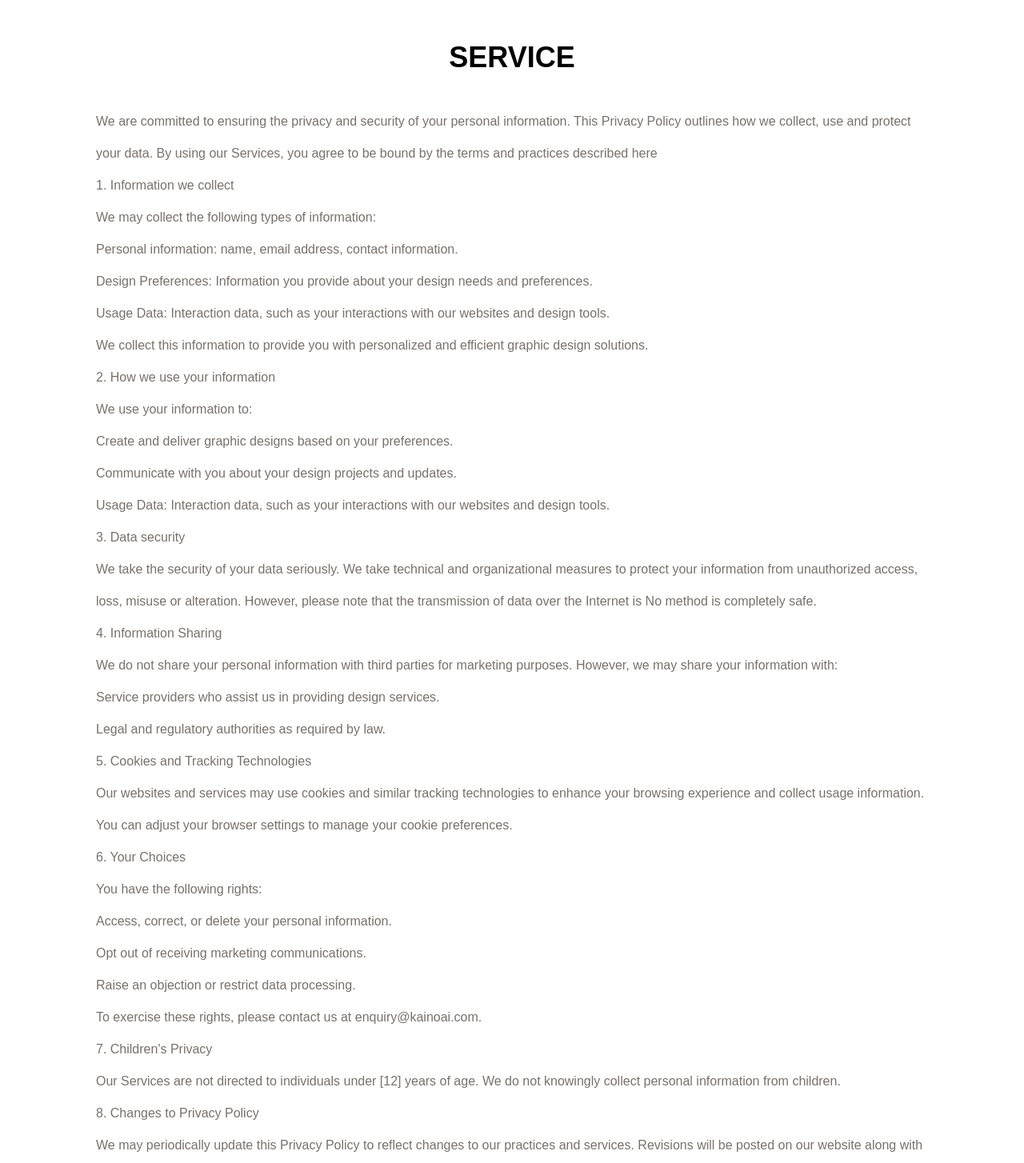
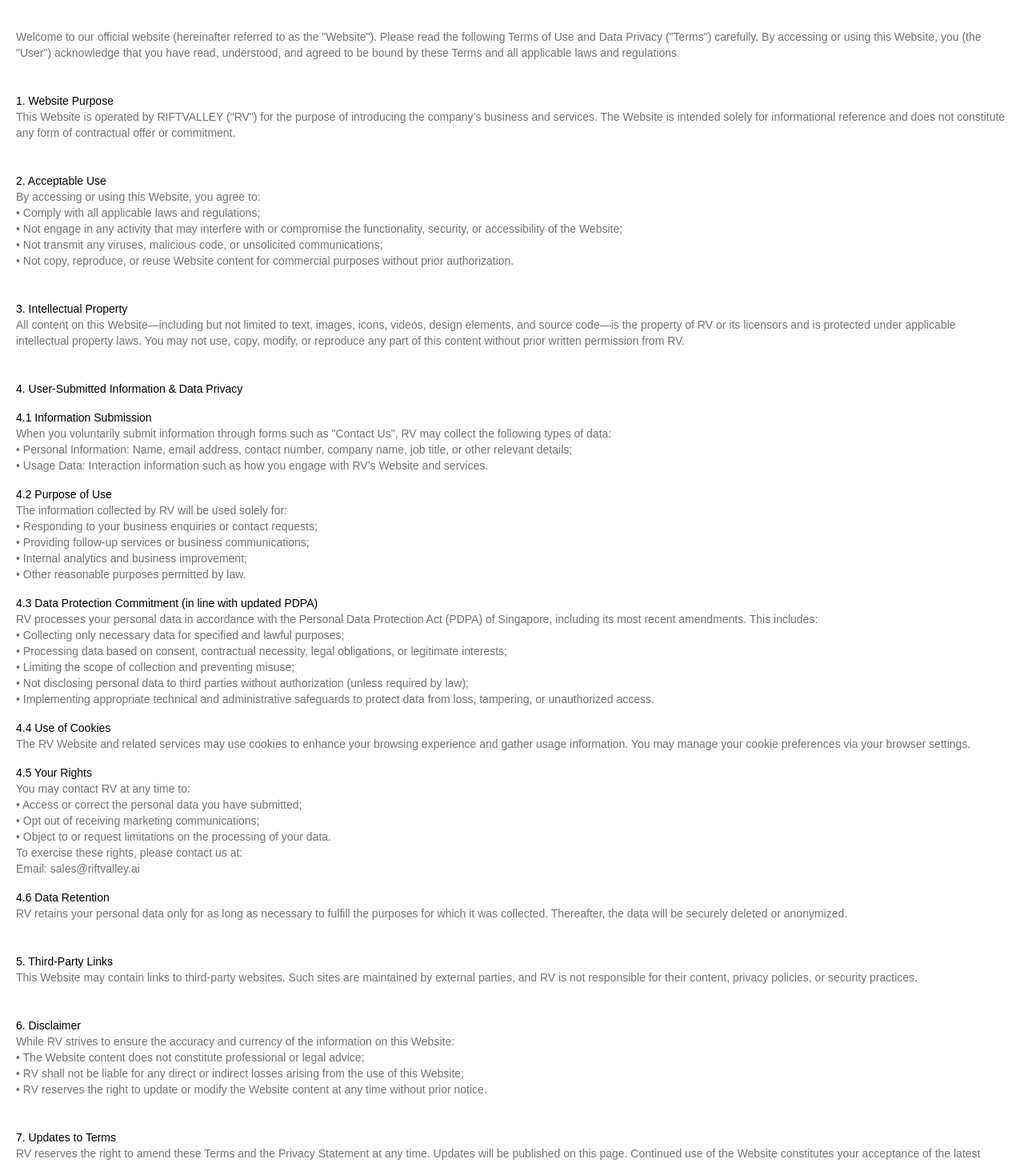
Before and after one commit to Ernestanior/cdnLite, a Next.js app: page /mobile/terms in a window 1280 px wide. Shown: the part 140-1594 px from the top of the page at 80% size. Built offline with nearby package versions, Linux system fonts and the light colour scheme; what @ant-design/nextjs-registry would draw is missing.

Commit message:
新增moblie条款页面

```diff
--- a/src/app/mobile/terms/page.tsx
+++ b/src/app/mobile/terms/page.tsx
@@ -1,51 +1,85 @@
 'use client'
 
-import Navbar from "@/app/pc/components/navbar";
-import Footer from "@/app/pc/components/footer";
+import Navbar from "@/app/mobile/components/navbar";
+import Footer from "@/app/mobile/components/footer";
 import { useLanguage } from "@/context/languageContext";
 
 const Terms = () => {
   const { t } = useLanguage();
 
   return (
-    <div className="bg-white min-w-7xl">
+    <div className="bg-white">
       <Navbar />
-      <div className="flex flex-col items-center text-stone-500 p-30">
+      <div className="flex flex-col items-center text-stone-500 p-5">
         <div className="leading-10">
-          <h3 className="mb-10 text-4xl font-bold text-black text-center">{t("SERVICE")}</h3>
-          <div >We are committed to ensuring the privacy and security of your personal information. This Privacy Policy outlines how we collect, use and protect your data. By using our Services, you agree to be bound by the terms and practices described here</div>
-          <div>1. Information we collect</div>
-          <div>We may collect the following types of information:</div>
-          <div>Personal information: name, email address, contact information.</div>
-          <div>Design Preferences: Information you provide about your design needs and preferences.</div>
-          <div>Usage Data: Interaction data, such as your interactions with our websites and design tools.</div>
-          <div>We collect this information to provide you with personalized and efficient graphic design solutions.</div>
-          <div>2. How we use your information</div>
-          <div>We use your information to:</div>
-          <div>Create and deliver graphic designs based on your preferences.</div>
-          <div>Communicate with you about your design projects and updates.</div>
-          <div>Usage Data: Interaction data, such as your interactions with our websites and design tools.</div>
-          <div>3. Data security</div>
-          <div>We take the security of your data seriously. We take technical and organizational measures to protect your information from unauthorized access, loss, misuse or alteration. However, please note that the transmission of data over the Internet is No method is completely safe.</div>
-          <div>4. Information Sharing</div>
-          <div>We do not share your personal information with third parties for marketing purposes. However, we may share your information with:</div>
-          <div>Service providers who assist us in providing design services.</div>
-          <div>Legal and regulatory authorities as required by law.</div>
-          <div>5. Cookies and Tracking Technologies</div>
-          <div>Our websites and services may use cookies and similar tracking technologies to enhance your browsing experience and collect usage information. You can adjust your browser settings to manage your cookie preferences.</div>
-          <div>6. Your Choices</div>
-          <div>You have the following rights:</div>
-          <div>Access, correct, or delete your personal information.</div>
-          <div>Opt out of receiving marketing communications.</div>
-          <div>Raise an objection or restrict data processing.</div>
-          <div>To exercise these rights, please contact us at enquiry@kainoai.com.</div>
-          <div>7. Children's Privacy</div>
-          <div>Our Services are not directed to individuals under [12] years of age. We do not knowingly collect personal information from children.</div>
-          <div>8. Changes to Privacy Policy</div>
-          <div>We may periodically update this Privacy Policy to reflect changes to our practices and services. Revisions will be posted on our website along with the effective date.</div>
-          <div>For any inquiries about our privacy policy or data practices, please contact us at enquiry@kainoai.com. Your privacy is important to us and we are committed to addressing any concerns you may have.</div>
-          <div>KainoAI Operation Team</div>
-          <div>Contact email:enquiry@kainoai.com</div>
+          <h3 className="text-lg font-bold text-black text-center">{t("TERMS_TITLE")}</h3>
+          <div className="mb-10 text-center text-xs">{t('TERMS_LAST_UPDATED')}</div>
+          <div className="text-sm">{t('TERMS_INTRO')}</div>
+
+          <div className="text-sm text-black mt-10" >{t('TERMS_SECTION1_TITLE')}</div>
+          <div className="text-sm">{t('TERMS_SECTION1_BODY')}</div>
+
+          <div className="text-sm text-black mt-10" >{t('TERMS_SECTION2_TITLE')}</div>
+          <div className="text-sm">{t('TERMS_SECTION2_BODY')}</div>
+          <ul>
+            <li className="text-sm">{t('TERMS_SECTION2_RULE1')}</li>
+            <li className="text-sm">{t('TERMS_SECTION2_RULE2')}</li>
+            <li className="text-sm">{t('TERMS_SECTION2_RULE3')}</li>
+            <li className="text-sm">{t('TERMS_SECTION2_RULE4')}</li>
+          </ul>
+
+          <div className="text-sm text-black mt-10" >{t('TERMS_SECTION3_TITLE')}</div>
+          <div className="text-sm">{t('TERMS_SECTION3_BODY')}</div>
+
+          <div className="text-sm text-black mt-10" >{t('TERMS_SECTION4_TITLE')}</div>
+
+          <div className="text-sm text-black mt-4" >{t('TERMS_SECTION4_1_TITLE')}</div>
+          <div className="text-sm">{t('TERMS_SECTION4_1_BODY')}</div>
+          <div className="text-sm">{t('TERMS_SECTION4_1_RULE_1')}</div>
+          <div className="text-sm">{t('TERMS_SECTION4_1_RULE_2')}</div>
+
+          <div className="text-sm text-black mt-4" >{t('TERMS_SECTION4_2_TITLE')}</div>
+          <div className="text-sm">{t('TERMS_SECTION4_2_BODY')}</div>
+          <div className="text-sm">{t('TERMS_SECTION4_2_RULE_1')}</div>
+          <div className="text-sm">{t('TERMS_SECTION4_2_RULE_2')}</div>
+          <div className="text-sm">{t('TERMS_SECTION4_2_RULE_3')}</div>
+          <div className="text-sm">{t('TERMS_SECTION4_2_RULE_4')}</div>
+
+          <div className="text-sm text-black mt-4" >{t('TERMS_SECTION4_3_TITLE')}</div>
+          <div className="text-sm">{t('TERMS_SECTION4_3_BODY')}</div>
+          <div className="text-sm">{t('TERMS_SECTION4_3_RULE_1')}</div>
+          <div className="text-sm">{t('TERMS_SECTION4_3_RULE_2')}</div>
+          <div className="text-sm">{t('TERMS_SECTION4_3_RULE_3')}</div>
+          <div className="text-sm">{t('TERMS_SECTION4_3_RULE_4')}</div>
+          <div className="text-sm">{t('TERMS_SECTION4_3_RULE_5')}</div>
+
+          <div className="text-sm text-black mt-4" >{t('TERMS_SECTION4_4_TITLE')}</div>
+          <div className="text-sm">{t('TERMS_SECTION4_4_BODY')}</div>
+
+
+          <div className="text-sm text-black mt-4" >{t('TERMS_SECTION4_5_TITLE')}</div>
+          <div className="text-sm">{t('TERMS_SECTION4_5_BODY')}</div>
+          <div className="text-sm">{t('TERMS_SECTION4_5_RULE_1')}</div>
+          <div className="text-sm">{t('TERMS_SECTION4_5_RULE_2')}</div>
+          <div className="text-sm">{t('TERMS_SECTION4_5_RULE_3')}</div>
+          <div className="text-sm">{t('TERMS_SECTION4_5_RULE_4')}</div>
+          <div className="text-sm">{t('TERMS_SECTION4_5_RULE_5')}</div>
+
+          <div className="text-sm text-black mt-4" >{t('TERMS_SECTION4_6_TITLE')}</div>
+          <div className="text-sm">{t('TERMS_SECTION4_6_BODY')}</div>
+
+          <div className="text-sm text-black mt-10" >{t('TERMS_SECTION5_TITLE')}</div>
+          <div className="text-sm">{t('TERMS_SECTION5_BODY')}</div>
+
+          <div className="text-sm text-black mt-10" >{t('TERMS_SECTION6_TITLE')}</div>
+          <div className="text-sm">{t('TERMS_SECTION6_BODY')}</div>
+          <div className="text-sm">{t('TERMS_SECTION6_RULE_1')}</div>
+          <div className="text-sm">{t('TERMS_SECTION6_RULE_2')}</div>
+          <div className="text-sm">{t('TERMS_SECTION6_RULE_3')}</div>
+
+          <div className="text-sm text-black mt-10" >{t('TERMS_SECTION7_TITLE')}</div>
+          <div className="text-sm">{t('TERMS_SECTION7_BODY')}</div>
+
         </div>
 
       </div>
```
Also changed, not shown: src/app/pc/terms/page.tsx (indentation only).
